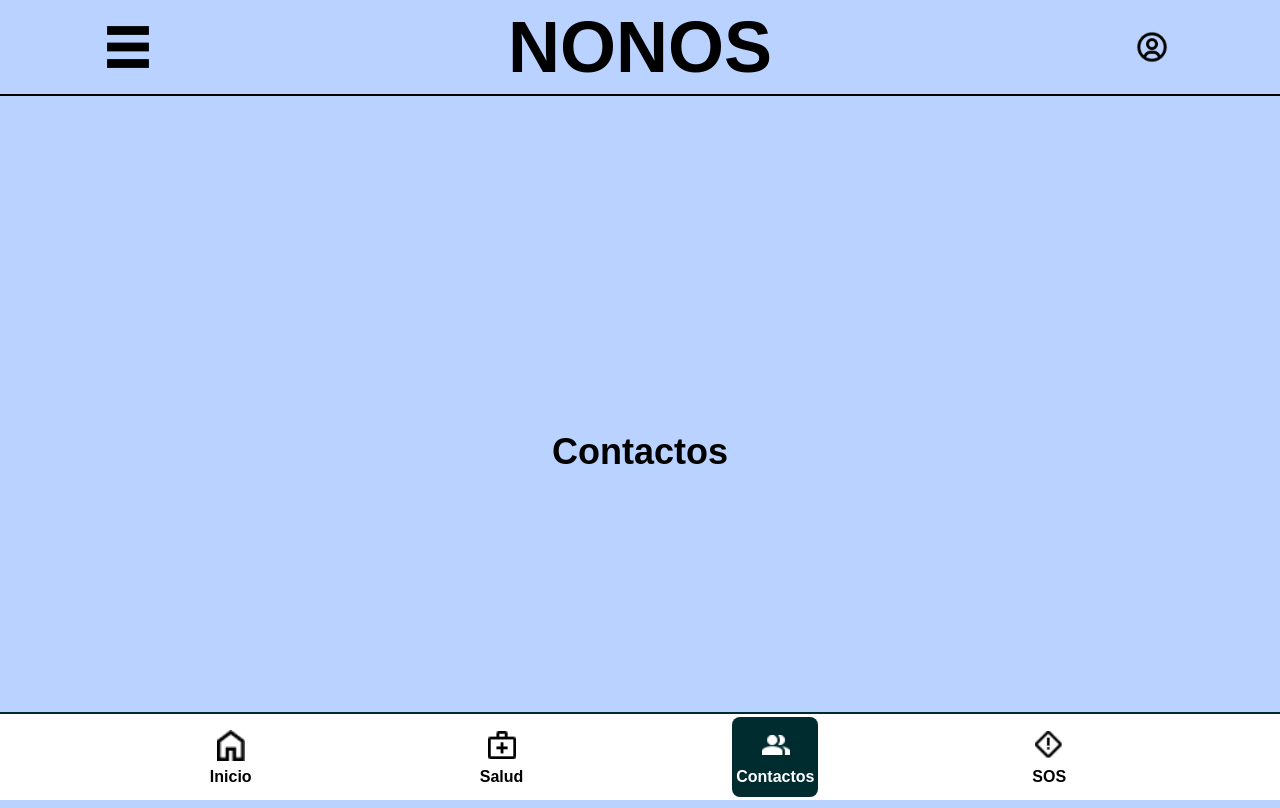
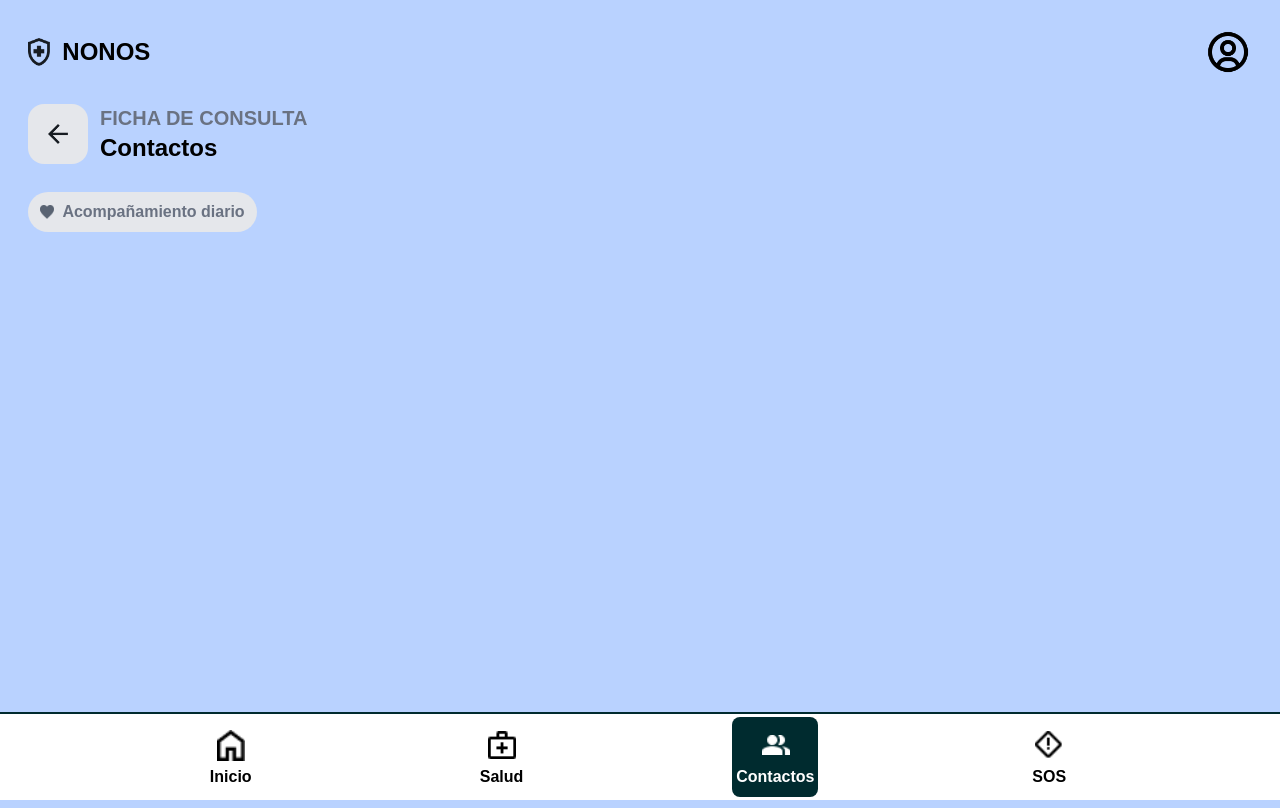
Before and after one commit to rubywinterrr/nonos-front, a React (Vite) app: page /Contactos in a window 1280 px wide. Built offline with nearby package versions, Linux system fonts and the light colour scheme; no server answers; a web font is replaced by a local one.

Commit message:
feat: cree componente de volver atras, inicio pag contactos

```diff
--- a/src/Pages/Contactos.tsx
+++ b/src/Pages/Contactos.tsx
@@ -1,13 +1,23 @@
-import Header from "../components/Header2";
+import Header from "../components/Header";
 import Footer from "../components/NavBar";
+import VueltaAtras from "../components/vueltaAtras";
+import corazon from "../assets/Corazon.png";
 
 // Vista para gestionar contactos o personas de emergencia vinculadas a la app.
 export default function Contactos() {
+  const contactos = ["Miriam", "Pablo", "Ariel", "Raquel"];
+
   return (
     <>
-      <Header />
-      <main className="w-screen h-main flex flex-col justify-center items-center">
-        <h1 className="text-4xl font-extrabold">Contactos</h1>
+      <main className="min-h-main w-screen flex flex-col items-baseline p-7 pb-[13vh] lg:pb-0 gap-7">
+        <Header />
+        <div className="flex flex-col gap-3">
+          <VueltaAtras />
+          <h1 className="bg-gray-200 font-semibold text-md text-gray-500 p-3 rounded-full h-10 flex gap-2 items-center w-fit">
+            <img src={corazon} alt="Corazon" className="h-90/100 aspect-square" />
+            Acompañamiento diario
+          </h1>
+        </div>
       </main>
       <Footer />
     </>
--- a/src/Pages/Home.tsx
+++ b/src/Pages/Home.tsx
@@ -29,8 +29,7 @@ export default function Home() {
   };
   return (
     <>
-      <main className="flex flex-col w-screen min-h-screen">
-        <section className="min-h-main bg-main-blue w-screen flex flex-col items-baseline p-7 pb-[13vh] gap-10">
+        <main className="min-h-main bg-main-blue w-screen flex flex-col items-baseline p-7 pb-[13vh] gap-10">
           <Header />
           <div>
             <h1 className="font-bold text-2xl mb-5">
@@ -126,8 +125,7 @@ export default function Home() {
               </div>
             </div>
           </div>
-        </section>
-      </main>
+        </main>
       <Footer />
     </>
   );
--- a/src/Pages/PantallaSOS.tsx
+++ b/src/Pages/PantallaSOS.tsx
@@ -1,21 +1,18 @@
 import Header from "../components/Header";
 import Footer from "../components/NavBar";
-import flechaIzq from "../assets/FlechaIzq.png";
 import iconContacto from "../assets/Icon-contactos.png";
 import iconEscudo from "../assets/Icon-escudo.png";
 import equis from "../assets/Equis.png";
 import iconTelefono from "../assets/Icon-telefono.png";
 import check from "../assets/Check.png";
 import campana from "../assets/Campana.png";
+import VueltaAtras from "../components/vueltaAtras";
+
 //import Boton1 from "../components/boton1";
 
 // Pantalla de emergencia.
 // Centraliza la acción de alerta y comunica al usuario el aviso inmediato a contactos.
 export default function SOS() {
-  function Volver() {
-    window.history.back();
-  }
-
   const contactos = ["Miriam", "Pablo", "Ariel", "Raquel"];
 
   const nombresFormateados = new Intl.ListFormat("es", {
@@ -25,26 +22,11 @@ export default function SOS() {
 
   return (
     <>
-      <main className="bg-main-blue min-h-main w-screen p-7 pb-[13vh] flex flex-col items-baseline gap-10 lg:pb-0">
+      <main className="bg-main-blue min-h-main w-screen p-7 pb-[13vh] flex flex-col items-baseline gap-7 lg:pb-0">
         <Header />
         <section className="w-full flex flex-col lg:flex-row items-baseline gap-3 lg:items-center lg:gap-25">
           <section className="w-full flex flex-col lg:w-50/100 gap-8">
-            <div className="flex items-center gap-5 pb-4">
-              <img
-                src={flechaIzq}
-                alt="Flecha Izquierda"
-                className="rounded-2xl bg-gray-200 h-18 aspect-square p-5 cursor-pointer hover:bg-gray-300"
-                onClick={Volver}
-              ></img>
-              <div>
-                <h2 className="text-xl font-semibold text-gray-500">
-                  FICHA DE CONSULTA
-                </h2>
-                <h1 className="font-semibold text-2xl">
-                  Mi informacion médica
-                </h1>
-              </div>
-            </div>
+            <VueltaAtras />
             <div className="w-full flex justify-center items-center">
               <h1 className="bg-[#D6E0F1] rounded-full w-65/100 xl:w-45/100 h-10 flex justify-center items-center text-1xl font-semibold shadow-lg gap-3">
                 <img src={check} className="aspect-square h-50/100" />
--- /dev/null
+++ b/src/components/vueltaAtras.tsx
@@ -0,0 +1,33 @@
+import flechaIzq from "../assets/FlechaIzq.png";
+export default function VueltaAtras() {
+  function NomPag() {
+    const rutaActual = window.location.pathname;
+    switch (rutaActual) {
+      case "/Contactos":
+        return "Contactos";
+      case "/SOS":
+        return "Mi informacion médica";
+      default:
+        return "NONOS";
+    }
+  }
+
+  return (
+    <>
+      <div className="flex items-center gap-3 pb-4">
+        <img
+          src={flechaIzq}
+          alt="Flecha Izquierda"
+          className="rounded-2xl bg-gray-200 h-15 aspect-square p-5 cursor-pointer hover:bg-gray-300"
+          onClick={() => window.history.back()}
+        ></img>
+        <div>
+          <h2 className="text-xl font-semibold text-gray-500">
+            FICHA DE CONSULTA
+          </h2>
+          <h1 className="font-semibold text-2xl">{NomPag()}</h1>
+        </div>
+      </div>
+    </>
+  );
+}
```
Also changed, not shown: src/assets/Corazon.png (added).
